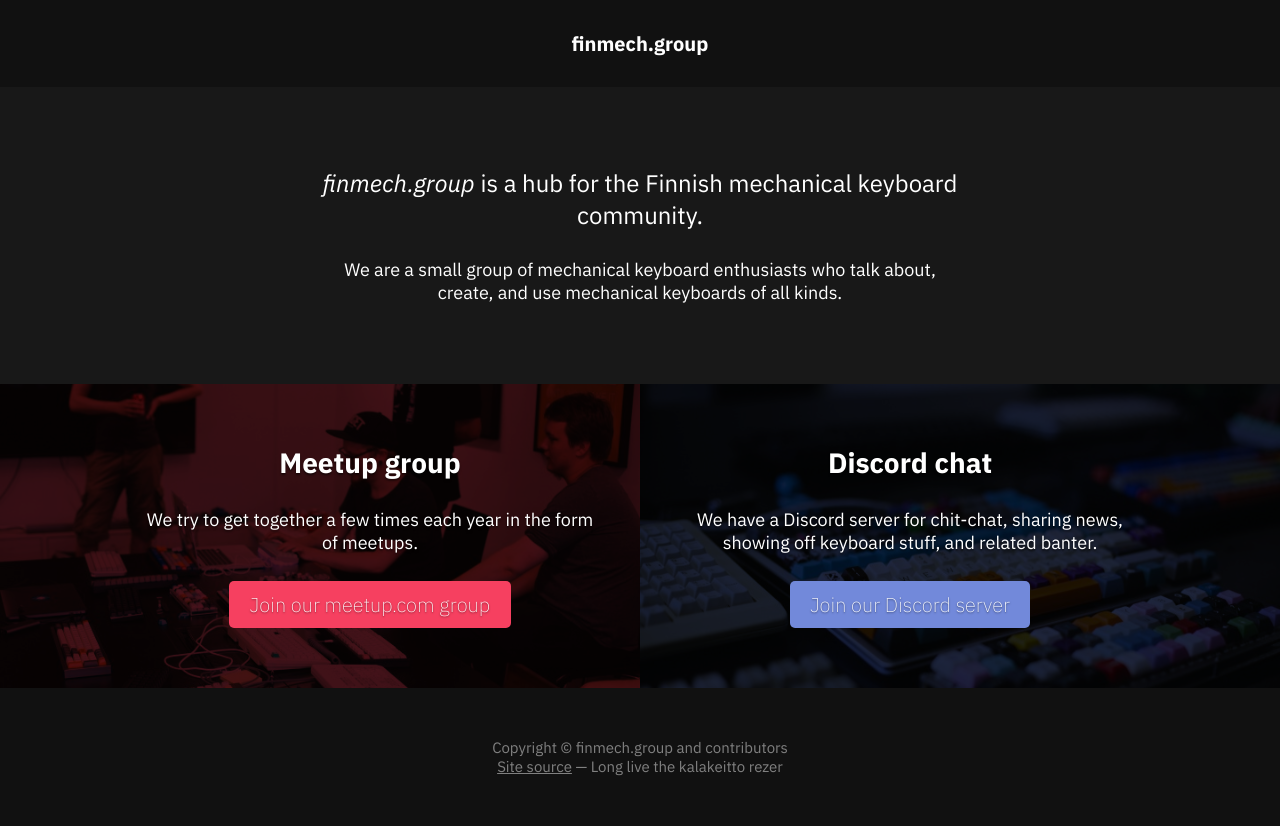
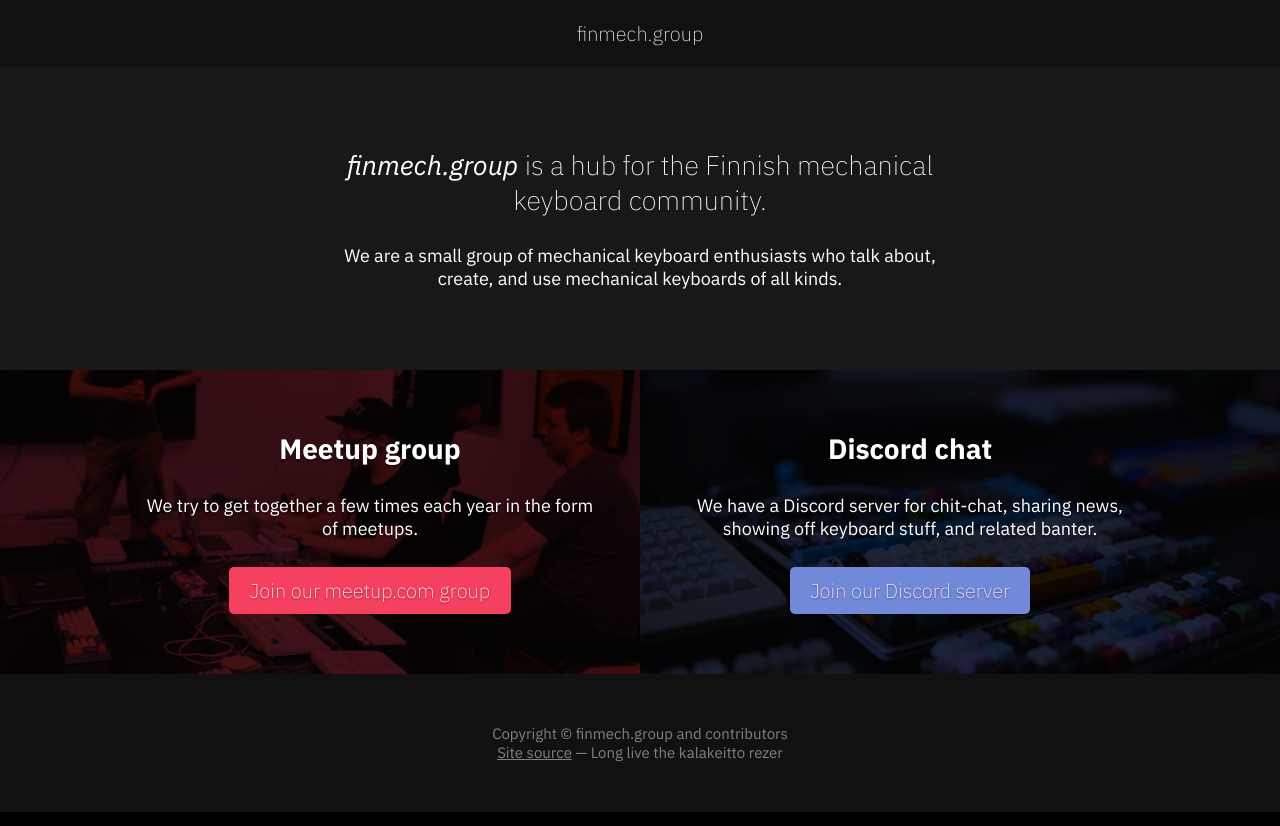
Before and after one commit to rask/finmech-site, a website: page src/html/index.html in a window 1280 px wide. Drawn offline with nearby package versions, Linux system fonts and the light colour scheme; files that its build step writes are made by us from their sources; files whose address does not match are found by name.

Commit message:
Add optimizations, finetune header
Optimize image sizes, add proper viewport meta tag, some type
adjusting in header and main texts.

```diff
--- a/src/html/index.html
+++ b/src/html/index.html
@@ -3,13 +3,11 @@
 
     <head>
         <meta charset="utf-8">
-        <meta name="window" content="initial-scale=1.0,width=device-width">
+        <meta name="viewport" content="initial-scale=1.0,width=device-width">
 
         <title>finmech.group &mdash; Finnish Mechanical Keyboard Community</title>
 
         <link href="https://fonts.googleapis.com/css?family=IBM+Plex+Sans:200,200i,400,400i,700,700i&amp;subset=cyrillic,cyrillic-ext,latin-ext" rel="stylesheet">
-        <link href="https://fonts.googleapis.com/css?family=Karla:400,400i,700,700i&amp;subset=latin-ext" rel="stylesheet">
-        <link href="https://fonts.googleapis.com/css?family=Archivo+Narrow:400,400i,700,700i&amp;subset=latin-ext" rel="stylesheet">
         <link rel="stylesheet" type="text/css" href="./css/site.css">
     </head>
 
--- a/src/sass/site.scss
+++ b/src/sass/site.scss
@@ -33,12 +33,13 @@
 }
 
 body > header {
-    padding: 3rem;
+    padding: 2rem 3rem;
     text-align: center;
     background: #111;
 
     h1 {
         font-size: 2rem;
+        font-weight: 200;
     }
 }
 
@@ -95,7 +96,12 @@
     }
 
     & > p:first-child {
-        font-size: 133%;
+        font-size: 150%;
+        font-weight: 200;
+
+        em {
+            font-weight: normal;
+        }
     }
 
     .home & {
```
Also changed, not shown: 2 other files.
